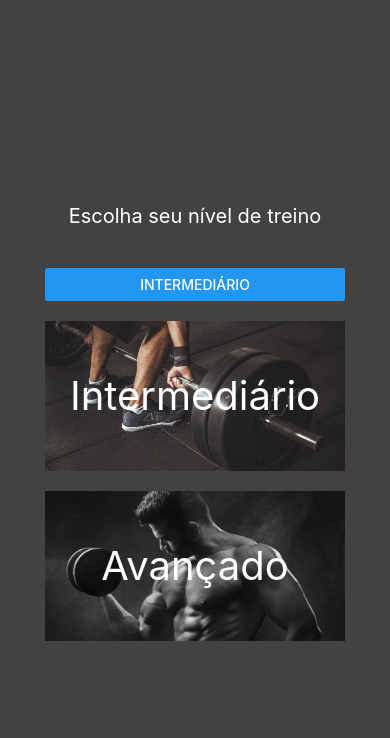
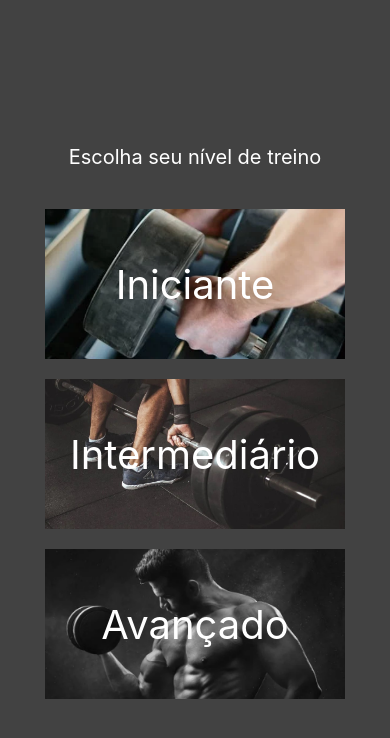
Before and after one commit to Kinz2901/iGym, a React Native app: screen /nivel in a window 390 px wide. Shown: the top 738 px of the page. Built offline with nearby package versions, Linux system fonts and the light colour scheme.

Commit message:
ta funcionando

```diff
--- a/src/app/nivel.jsx
+++ b/src/app/nivel.jsx
@@ -1,5 +1,5 @@
 import { StatusBar } from "expo-status-bar";
-import { StyleSheet, Text, View, ImageBackground, Button } from "react-native";
+import { StyleSheet, Text, View, ImageBackground } from "react-native";
 
 export default function Nivel({ navigation }) {
   return (
@@ -7,23 +7,22 @@ export default function Nivel({ navigation }) {
       <Text style={styles.titulo}>Escolha seu nível de treino</Text>
       <StatusBar style="auto" />
       <View style={styles.blocos}>
-        <Button title="Intermediário" onPress={() => navigation.navigate('divisao')}>
         <ImageBackground
           borderRadius={12}
           source={require("../assets/iniciante.png")}
           resizeMode="cover"
           style={styles.bloco}
         >
-            <Text style={styles.textIniciante}>Intermediário</Text>
+
+          <Text style={styles.text}>Iniciante</Text>
         </ImageBackground>
-        </Button>
         <ImageBackground
           borderRadius={12}
           source={require("../assets/intermediario.jpg")}
           resizeMode="cover"
           style={styles.bloco}
         >
-          <Text style={styles.textIniciante}>Intermediário</Text>
+          <Text style={styles.text}>Intermediário</Text>
         </ImageBackground>
         <ImageBackground
           borderRadius={12}
@@ -31,7 +30,7 @@ export default function Nivel({ navigation }) {
           resizeMode="cover"
           style={styles.bloco}
         >
-          <Text style={styles.textIniciante}>Avançado</Text>
+          <Text style={styles.text}>Avançado</Text>
         </ImageBackground>
       </View>
     </View>
@@ -62,8 +61,11 @@ const styles = StyleSheet.create({
     borderRadius: 12,
     backgroundColor: "#F3F3F3",
   },
-  textIniciante: {
+  text: {
     color: "#FFFFFF",
     fontSize: 40,
   },
+  button: {
+    padding: 100,
+  }
 });
```
Lines whose indentation alone changed are shown as unchanged.
